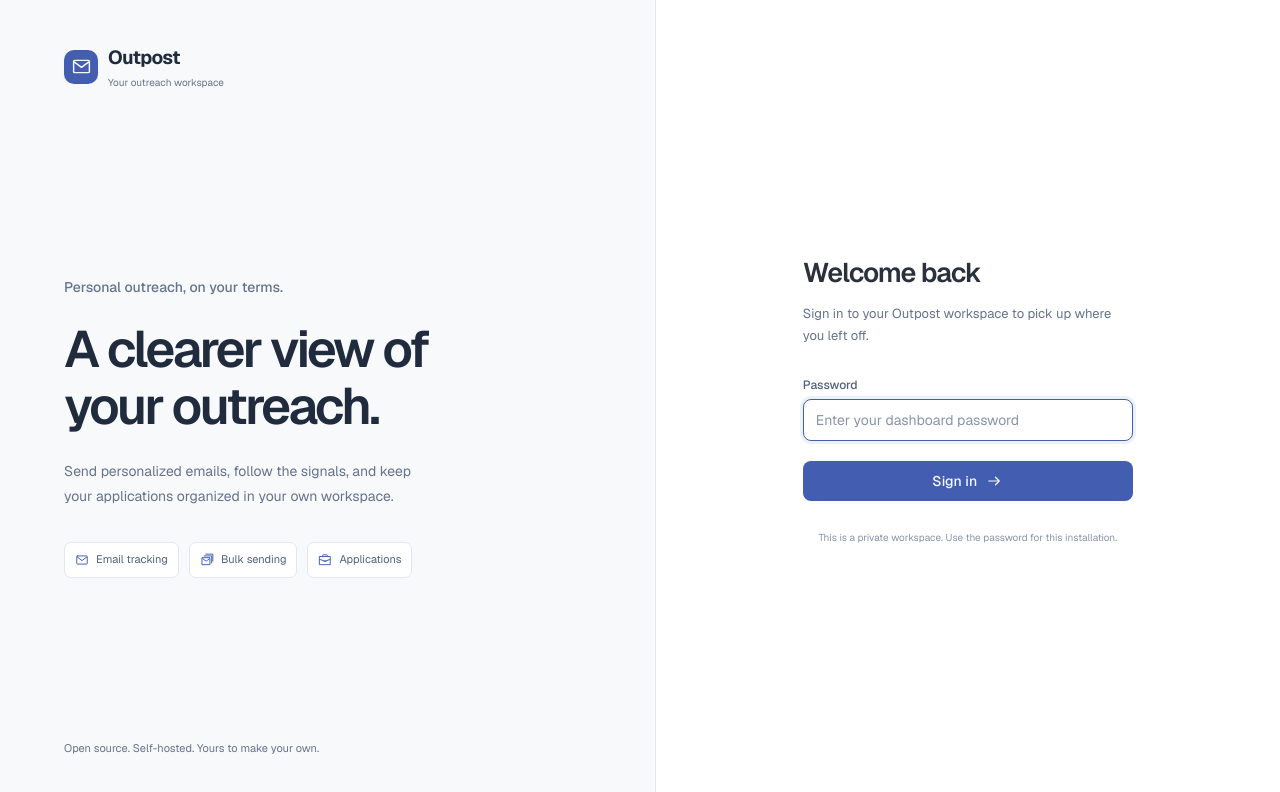
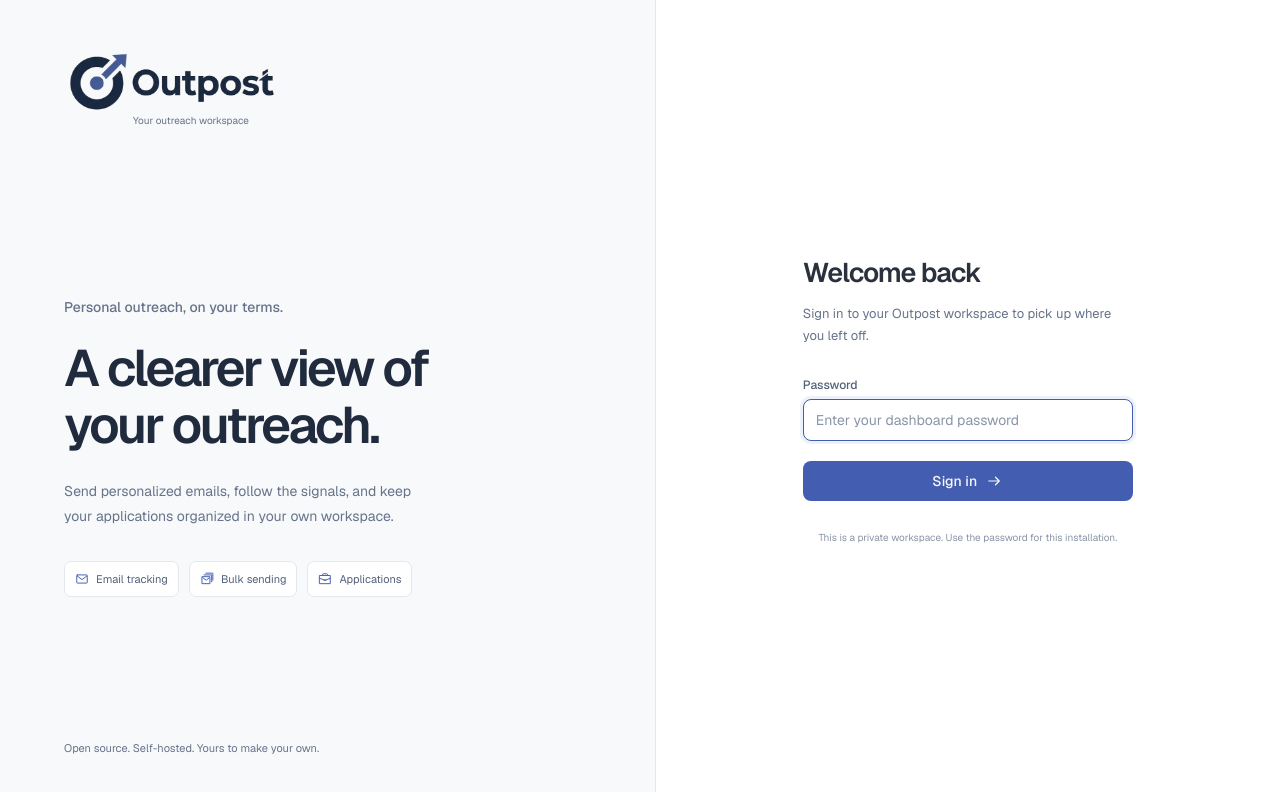
Before and after one commit to naman777/outpost, a Next.js app: page /login in a window 1280 px wide. Shown: the top 792 px of the page. Built offline with nearby package versions, Linux system fonts and the light colour scheme.

Commit message:
feat: use the supplied Outpost logo across app branding

```diff
--- a/scripts/smoke.mjs
+++ b/scripts/smoke.mjs
@@ -75,6 +75,9 @@ try {
   const iconResponse = await request("/icon.svg");
   assert.equal(iconResponse.status, 200, "The branded icon must load before sign-in");
   await iconResponse.arrayBuffer();
+  const logoResponse = await request("/logo.png");
+  assert.equal(logoResponse.status, 200, "The supplied logo must load before sign-in");
+  await logoResponse.arrayBuffer();
   if (process.argv.includes("--browser")) {
     const { checkBrowserAuth } = await import("./browser-auth.mjs");
     await checkBrowserAuth({ origin, password: env.DASHBOARD_PASSWORD });
--- a/src/app/globals.css
+++ b/src/app/globals.css
@@ -175,6 +175,13 @@
 .brand-mark { display: grid; place-items: center; width: 34px; height: 34px; border-radius: 10px; background: var(--accent); color: var(--page-bg); }
 .brand-mark .icon { width: 21px; height: 21px; }
 .brand-subtitle { display: block; margin-top: 2px; font-size: 10px; font-weight: 400; letter-spacing: 0; color: var(--color-zinc-500); }
+.brand-lockup { display: flex; flex-direction: column; align-items: flex-start; }
+.brand-logo { width: 172px; height: auto; object-fit: contain; }
+.brand-lockup .brand-subtitle { margin: -2px 0 0 54px; font-size: 9px; }
+.login-story .brand-logo { width: 220px; }
+.login-story .brand-lockup .brand-subtitle { margin-left: 69px; font-size: 10px; }
+:root[data-theme="dark"] .brand-logo { filter: brightness(0) invert(.94); }
+@media (prefers-color-scheme: dark) { :root:not([data-theme="light"]) .brand-logo { filter: brightness(0) invert(.94); } }
 .sidebar-brand-row { padding-inline: 8px; }
 .sidebar-navigation { margin-top: 38px; flex-shrink: 0; }
 .nav-group + .nav-group { margin-top: 30px; }
--- a/src/app/login/page.tsx
+++ b/src/app/login/page.tsx
@@ -1,4 +1,5 @@
 import { Icon } from "@/components/icon";
+import { Logo } from "@/components/logo";
 
 export default async function Login({ searchParams }: PageProps<"/login">) {
   const sp = await searchParams;
@@ -6,7 +7,7 @@ export default async function Login({ searchParams }: PageProps<"/login">) {
   return (
     <div className="login-page">
       <section className="login-story">
-        <a href="https://github.com/naman777/outpost" className="brand"><span className="brand-mark"><Icon name="mail" /></span><span>Outpost<span className="brand-subtitle">Your outreach workspace</span></span></a>
+        <a href="https://github.com/naman777/outpost" className="brand"><Logo /></a>
         <div className="login-intro"><p className="login-eyebrow">Personal outreach, on your terms.</p><h2>A clearer view of your outreach.</h2><p>Send personalized emails, follow the signals, and keep your applications organized in your own workspace.</p><div className="login-features"><span><Icon name="mail" />Email tracking</span><span><Icon name="bulk" />Bulk sending</span><span><Icon name="applications" />Applications</span></div></div>
         <p className="login-story-footer">Open source. Self-hosted. Yours to make your own.</p>
       </section>
--- a/src/app/not-found.tsx
+++ b/src/app/not-found.tsx
@@ -1,9 +1,10 @@
 import Link from "next/link";
 import { Icon } from "@/components/icon";
+import { Logo } from "@/components/logo";
 
 export default function NotFound() {
   return <main className="flex min-h-[65dvh] flex-col items-center justify-center px-6 py-16 text-center">
-    <span className="brand-mark mb-6"><Icon name="mail" /></span>
+    <span className="mb-6"><Logo /></span>
     <p className="mb-3 font-mono text-xs text-zinc-500">404 / OUTPOST</p>
     <h1 className="page-title">Page not found</h1>
     <p className="mt-3 max-w-sm text-sm leading-relaxed text-zinc-500">This page could not be found. The link may have changed, or the record may have been deleted.</p>
--- a/src/components/app-shell.tsx
+++ b/src/components/app-shell.tsx
@@ -6,6 +6,7 @@ import { usePathname } from "next/navigation";
 import { Nav, NAV_ITEMS } from "./nav";
 import { Icon } from "./icon";
 import { ThemeToggle } from "./theme-toggle";
+import { Logo } from "./logo";
 
 export function AppShell({ children }: { children: ReactNode }) {
   const [open, setOpen] = useState(false);
@@ -15,7 +16,7 @@ export function AppShell({ children }: { children: ReactNode }) {
     <a href="#main-content" className="skip-link">Skip to content</a>
     <aside className={`app-sidebar ${open ? "nav-open" : ""}`}>
       <div className="sidebar-brand-row">
-        <Link href="/" className="brand" aria-label="Outpost overview"><span className="brand-mark"><Icon name="mail" /></span><span>Outpost<span className="brand-subtitle">Your outreach workspace</span></span></Link>
+        <Link href="/" className="brand" aria-label="Outpost overview"><Logo /></Link>
         <button className="mobile-menu icon-button" aria-expanded={open} aria-controls="sidebar-navigation" aria-label={open ? "Close navigation" : "Open navigation"} onClick={() => setOpen(!open)}><Icon name={open ? "close" : "menu"} /></button>
       </div>
       <div id="sidebar-navigation" className="sidebar-navigation"><Nav onNavigate={() => setOpen(false)} /></div>
--- /dev/null
+++ b/src/components/logo.tsx
@@ -0,0 +1,5 @@
+import Image from "next/image";
+
+export function Logo() {
+  return <span className="brand-lockup"><Image src="/logo.png" alt="Outpost" width={670} height={217} sizes="(max-width: 640px) 172px, 220px" className="brand-logo" /><span className="brand-subtitle">Your outreach workspace</span></span>;
+}
--- a/src/proxy.ts
+++ b/src/proxy.ts
@@ -28,5 +28,5 @@ export async function proxy(req: NextRequest) {
 }
 
 export const config = {
-  matcher: ["/((?!t/|api/v1/|api/cron/|api/auth/login|login|_next/|favicon.ico|icon.svg).*)"],
+  matcher: ["/((?!t/|api/v1/|api/cron/|api/auth/login|login|_next/|favicon.ico|icon.svg|logo.png).*)"],
 };
```
Also changed, not shown: public/logo.png (added), src/app/icon.svg.
